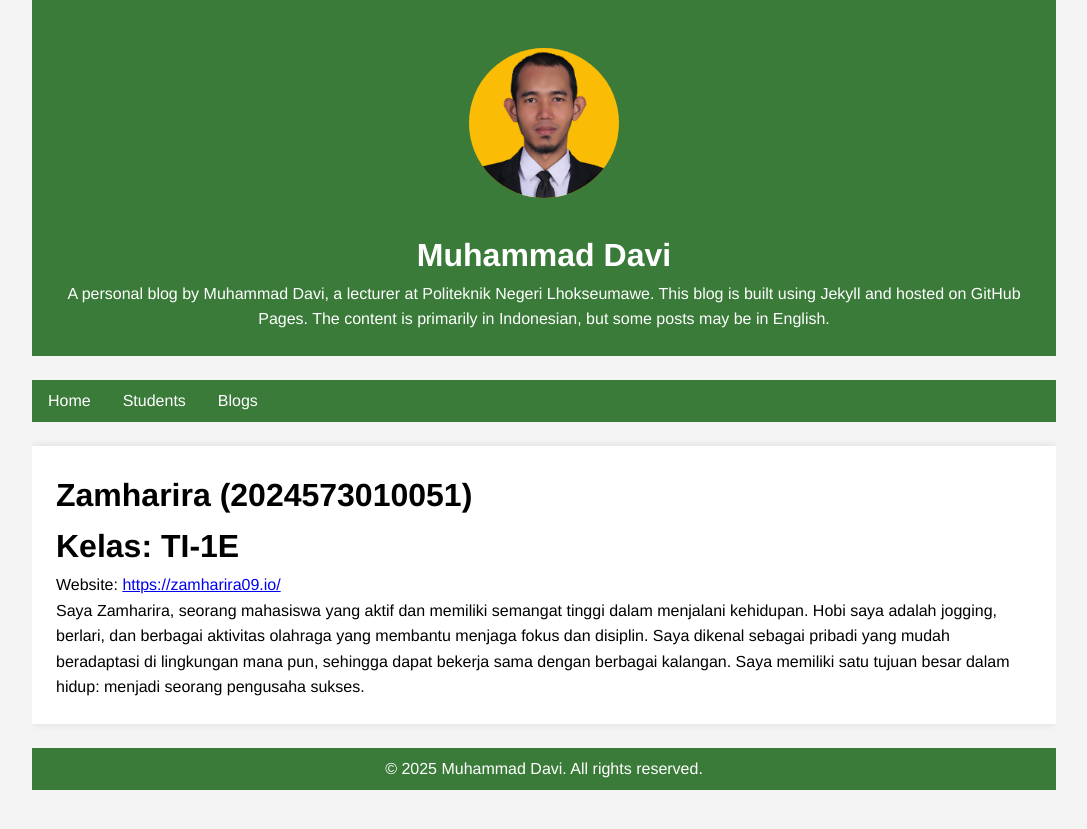
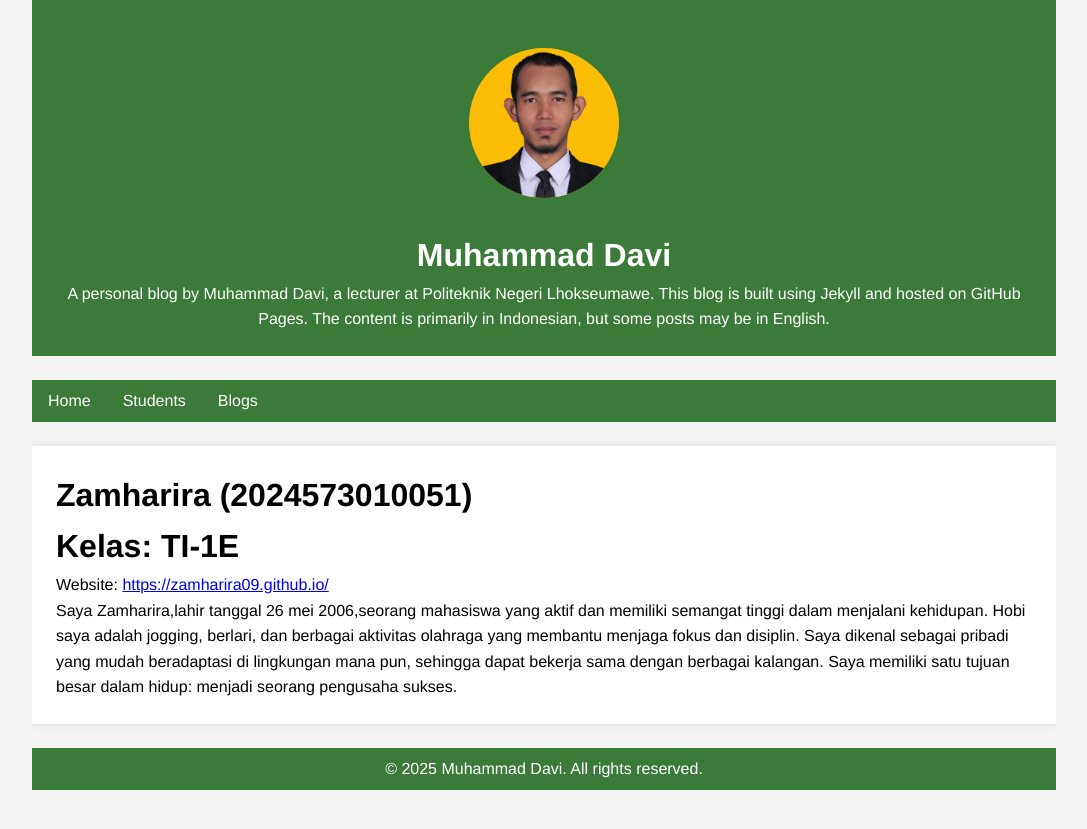
Before and after one commit to muhdavi-pnl/muhdavi-pnl.github.io, a Jekyll site: the page built from _students/zam.md, in a window 1280 px wide. Shown: the top 829 px of the page, without its empty margins (96-1183 px from the left). Built offline with Jekyll 4.4.1, drawn with Linux system fonts in a browser that asks for light colours.

Commit message:
Update zam.md

```diff
--- a/_students/zam.md
+++ b/_students/zam.md
@@ -4,6 +4,6 @@ short_name: Zam
 name: Zamharira
 nim: 2024573010051
 class: TI-1E
-website: https://zamharira09.io/
+website: https://zamharira09.github.io/
 ---
-Saya Zamharira, seorang mahasiswa yang aktif dan memiliki semangat tinggi dalam menjalani kehidupan. Hobi saya adalah jogging, berlari, dan berbagai aktivitas olahraga yang membantu menjaga fokus dan disiplin. Saya dikenal sebagai pribadi yang mudah beradaptasi di lingkungan mana pun, sehingga dapat bekerja sama dengan berbagai kalangan. Saya memiliki satu tujuan besar dalam hidup: menjadi seorang pengusaha sukses.
+Saya Zamharira,lahir tanggal 26 mei 2006,seorang mahasiswa yang aktif dan memiliki semangat tinggi dalam menjalani kehidupan. Hobi saya adalah jogging, berlari, dan berbagai aktivitas olahraga yang membantu menjaga fokus dan disiplin. Saya dikenal sebagai pribadi yang mudah beradaptasi di lingkungan mana pun, sehingga dapat bekerja sama dengan berbagai kalangan. Saya memiliki satu tujuan besar dalam hidup: menjadi seorang pengusaha sukses.
```
